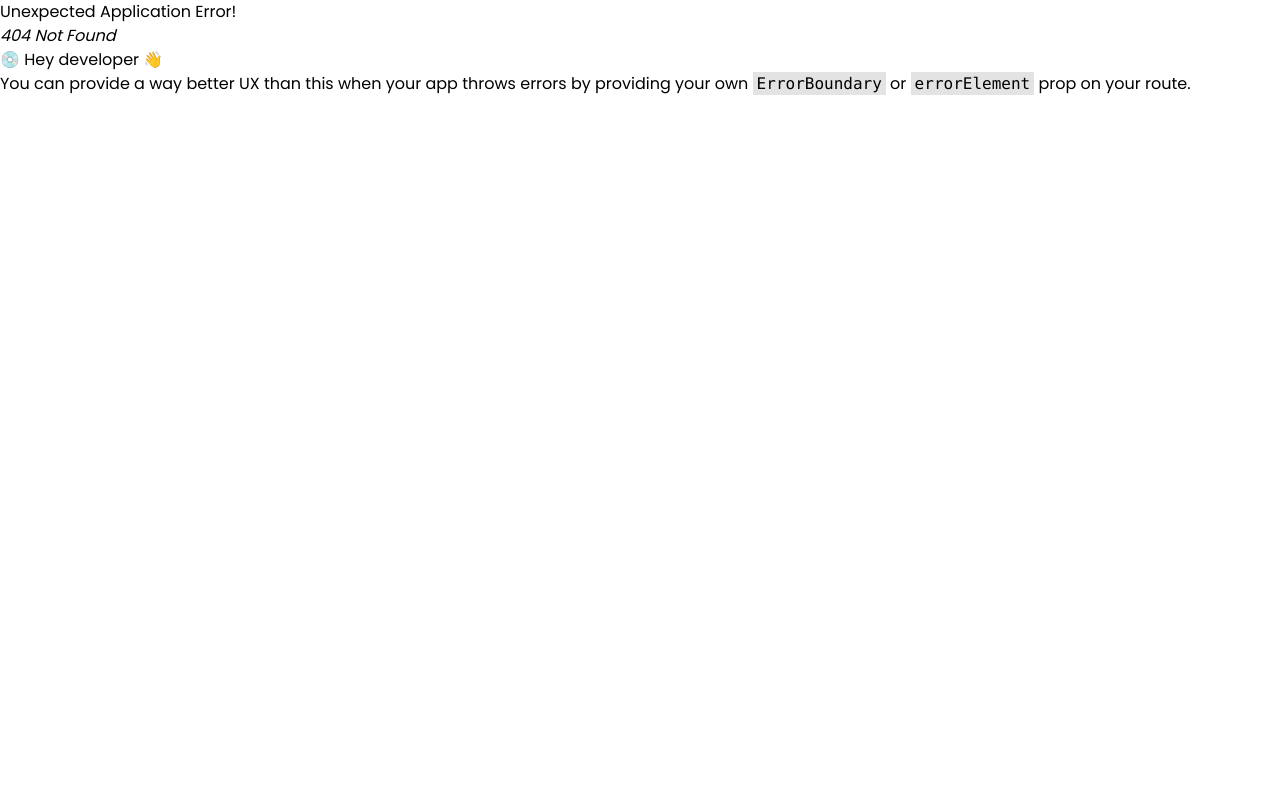
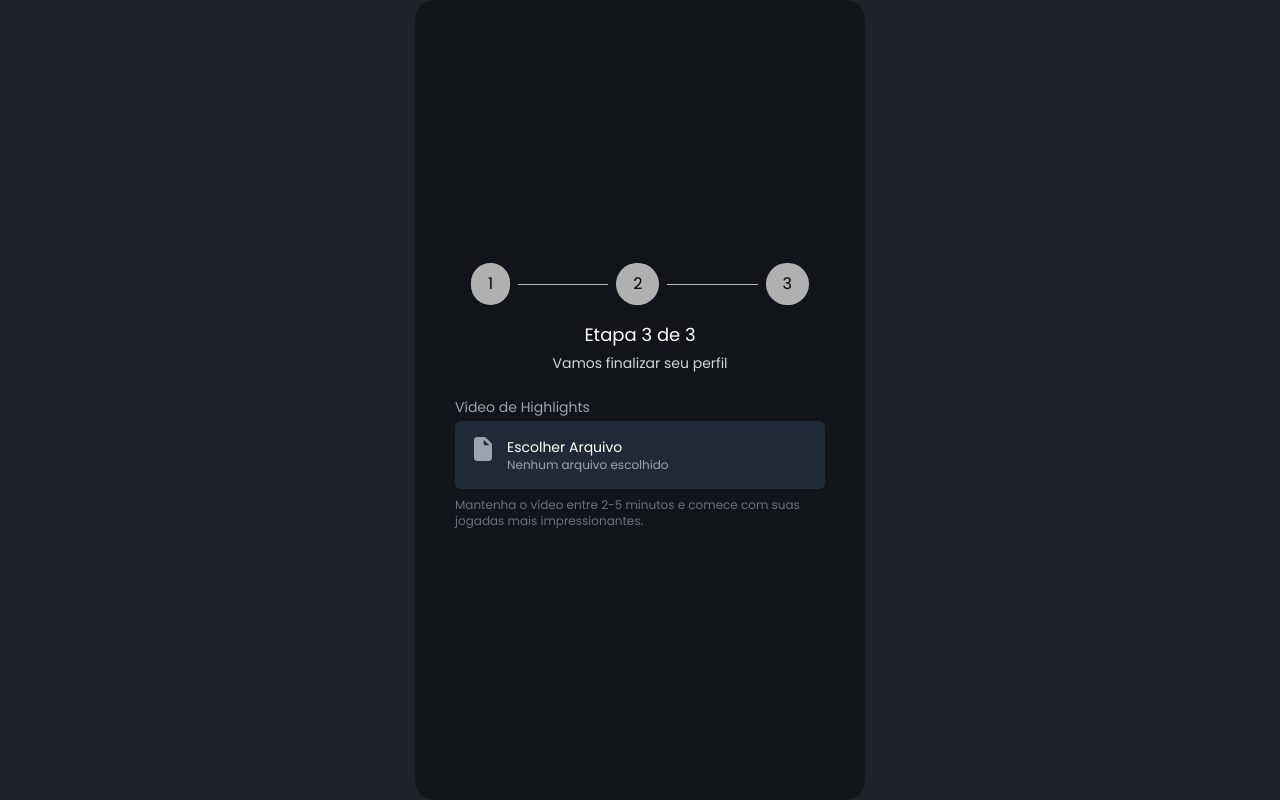
Before and after one commit to Bernardo07dev/Passa-Bola-Sprint-4, a React (Vite) app in the folder Passa-Bola/: page /Fase3 in a window 1280 px wide. Before the commit this address had no page. Built offline with nearby package versions, Linux system fonts and the light colour scheme.

Commit message:
File input

```diff
--- /dev/null
+++ b/Passa-Bola/src/components/CampoFile.jsx
@@ -0,0 +1,35 @@
+import { useState } from "react";
+import { FontAwesomeIcon } from '@fortawesome/react-fontawesome';
+import { faFile } from '@fortawesome/free-solid-svg-icons';
+
+
+const CampoFile = (props) => {
+    const [arquivo, setArquivo] = useState(null);
+
+    return(
+
+        <div className="flex flex-col mb-2 w-full">
+            <label className="text-gray-400 text-sm font-ligth mb-1">{props.label}</label>
+            <input
+                id="file"
+                type="file"
+                className="hidden"
+                onChange={(e) => setArquivo(e.target.files[0])}
+            />
+
+                <div className="flex flex-row gap-2 w-full cursor-pointer text-sm bg-[#1F2937] text-white py-4 px-4 rounded-md align-middle">
+                    <FontAwesomeIcon className=" w-6 h-6 flex align-center text-justify text-gray-400 pr-1" icon={faFile}></FontAwesomeIcon>
+                    <div className="">
+                        <label htmlFor="file" className="w-full">
+                            {arquivo ? arquivo.name : "Escolher Arquivo"}
+                        </label>
+                        <p id="file-name" className=" text-xs text-gray-400">
+                            {arquivo ? "" : "Nenhum arquivo escolhido"}
+                        </p>
+                    </div>
+                </div>
+            </div>
+    )
+}
+
+export default CampoFile;
--- a/Passa-Bola/src/main.jsx
+++ b/Passa-Bola/src/main.jsx
@@ -5,6 +5,7 @@ import Welcome from './Welcome.jsx'
 import Login from './pages/Login.jsx'
 import Fase1 from './pages/atleta/at-fase-1.jsx'
 import Fase2 from './pages/atleta/at-fase-2.jsx'
+import Fase3 from './pages/atleta/at-fase-3.jsx'
 import { createBrowserRouter, RouterProvider } from 'react-router-dom'
 
 const router = createBrowserRouter([
@@ -12,6 +13,7 @@ const router = createBrowserRouter([
   {path: '/login',element: <Login />},
   {path: '/Fase1',element: <Fase1 />},
   {path: '/Fase2',element: <Fase2 />},
+  {path: '/Fase3',element: <Fase3 />},
 ])
 
 createRoot(document.getElementById('root')).render(
--- a/Passa-Bola/src/pages/atleta/at-fase-1.jsx
+++ b/Passa-Bola/src/pages/atleta/at-fase-1.jsx
@@ -21,7 +21,7 @@ const Fase1 = () => {
    const aoSubmit = (evento) =>{
         evento.preventDefault();
         if(temOitoCaracteres && temMaiusculaInicial){
-            navigate("Fase2");
+            navigate("/Fase2");
         }
         else{
             document.getElementById("erro").classList.remove("hidden")
@@ -31,7 +31,7 @@ const Fase1 = () => {
     return(
         <Structure>
             <div className="w-full grid justify-items-center mt-12 pb-8">
-                <NumFase passoAtual={1} Link1="/Fase1" Link2="/Fase2" Link3="/atleta/fase-3" />
+                <NumFase passoAtual={1} Link1="/Fase1" Link2="/Fase2" Link3="/Fase3"/>
                 <h1 className="text-lg mb-1 text-center">Etapa 1 de 3</h1>
                 <p className="text-gray-300 text-sm mb-6">Olá jogadora, preencha seus dados abaixo</p>
                 <form onSubmit={aoSubmit} className="font-light w-full flex gap-2 flex-col">
--- a/Passa-Bola/src/pages/atleta/at-fase-2.jsx
+++ b/Passa-Bola/src/pages/atleta/at-fase-2.jsx
@@ -4,11 +4,12 @@ import CampoTexto from "../../components/CampoTexto";
 import CampoCheckBox from "../../components/CampoCheckBox";
 import CampoTextArea from "../../components/CampoTextArea";
 import { useState } from "react";
+import { useNavigate } from "react-router-dom";
 
 
 const Fase2 = () => {
     const [experiencia, setExperiencia] = useState('');
-    console.log(experiencia)
+    const navigate = useNavigate();
 
 
     const JogaOuNao = experiencia === 'sim' ? false : true;
@@ -16,9 +17,10 @@ const Fase2 = () => {
     return (
         <Structure>
             <div className="w-full grid justify-items-center mt-12 pb-8">
-                <NumFase passoAtual={2} Link1="/Fase1" Link2="/Fase-2" Link3="/Fase-3" />
+                <NumFase passoAtual={2} Link1="/Fase1" Link2="/Fase2" Link3="/Fase3" />
                 <h1 className="text-lg mb-1 text-center">Etapa 2 de 3</h1>
                 <p className="text-gray-300 text-sm mb-6">Agora fale sobre você como jogadora</p>
+                <form onSubmit={(e) => {e.defaultPrevented; navigate("/Fase3"); }}>
                     <CampoTexto label="Qual posição você joga?" placeholder="Ex: Atacante"></CampoTexto>
                     <CampoTexto label="Posição Secundária (Opicional)?" placeholder="Ex: Atacante"></CampoTexto>
                     <CampoCheckBox label="Já jogou em algum local?" label1="Sim" label2="Não" aoClicado={valor => setExperiencia(valor)}></CampoCheckBox>
@@ -29,7 +31,8 @@ const Fase2 = () => {
                     <CampoTexto label="Altura" placeholder="Ex: 1.80"></CampoTexto>
                     <CampoTexto label="Peso" placeholder="Ex: 60 kg"></CampoTexto>
                     <CampoTexto label="Envergadura (opicional)" placeholder="Ex: 1.70"></CampoTexto>
-                <button className="w-full py-3 mt-2 bg-blue-500 text-white rounded-md font-medium flex items-center justify-center gap-2">Próxima etapa </button>
+                    <button className="w-full py-3 mt-10 bg-blue-500 text-white rounded-md font-medium flex items-center justify-center gap-2" > Próxima etapa </button>
+                </form>
             </div>
         </Structure>
     )
--- /dev/null
+++ b/Passa-Bola/src/pages/atleta/at-fase-3.jsx
@@ -0,0 +1,23 @@
+import Structure from "../../components/Structure";
+import NumFase from "../../components/NumFase/NumFase";
+import CampoTexto from "../../components/CampoTexto";
+import CampoFile from "../../components/CampoFile";
+
+
+const Fase3 = () => {
+    return(
+        <Structure>
+            {
+            <div className="w-full">
+                <NumFase passoAtual={3} Link1="/Fase1" Link2="/Fase2" Link3="/Fase3"></NumFase>
+                <h1 className="text-lg mb-1 text-center">Etapa 3 de 3</h1>
+                <p className="text-gray-300 text-sm mb-6 text-center">Vamos finalizar seu perfil</p>
+                <CampoFile label="Vídeo de Highlights"></CampoFile>
+                <p className="text-gray-500 text-xs mb-6">Mantenha o vídeo entre 2-5 minutos e comece com suas jogadas mais impressionantes.</p>
+            </div>
+            }
+        </Structure>
+    )
+}
+
+export default Fase3;
```
Lines whose indentation alone changed are shown as unchanged.
